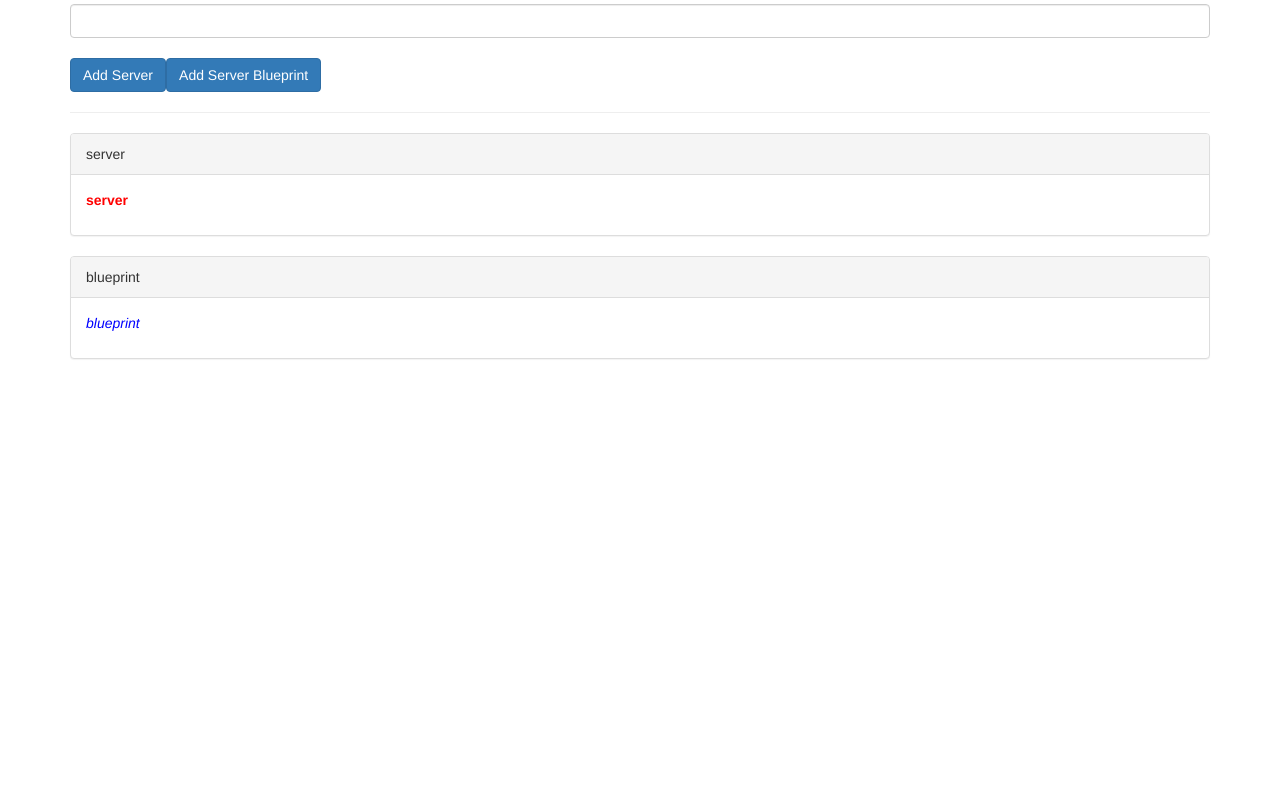
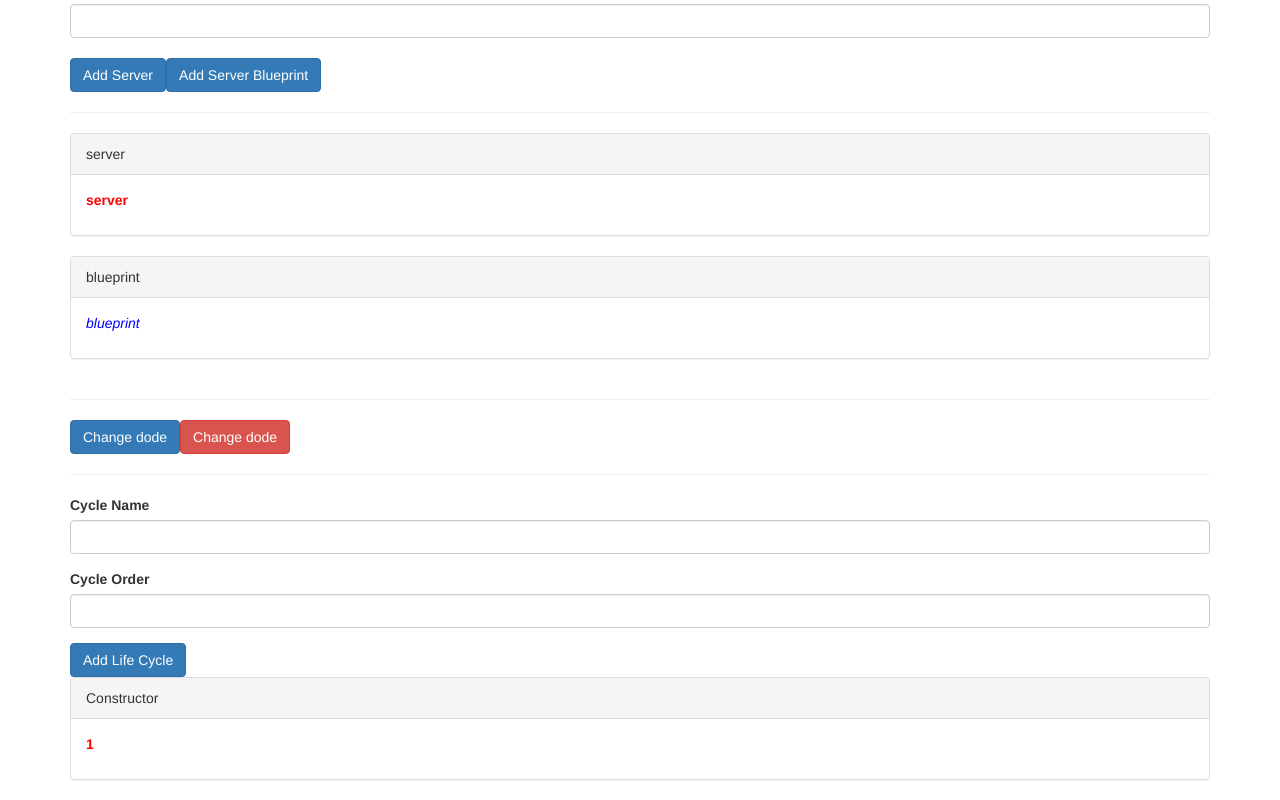
Before and after one commit to shiva508/studet-pool-plan-ui, an Angular app: page /componentsdeepdive in a window 1280 px wide. Shown: the part 250-1050 px from the top of the page. Before the commit the page ends 800 px from the top, so only its background shows below. Built offline with nearby package versions, Linux system fonts and the light colour scheme.

Commit message:
life cycle

```diff
--- a/src/app/app.module.ts
+++ b/src/app/app.module.ts
@@ -32,6 +32,8 @@ import { SpheaderComponent } from './studentfood/spheader/spheader.component';
 import { ComponentDeepDiveComponent } from './components/practice/component-deep-dive/component-deep-dive.component';
 import { CockpitComponent } from './components/practice/component-deep-dive/cockpit/cockpit.component';
 import { ServerElementComponent } from './components/practice/component-deep-dive/server-element/server-element.component';
+import { ComponentLifecycleComponent } from './components/practice/component-deep-dive/component-lifecycle/component-lifecycle.component';
+import { ComponentLifecycleFormComponent } from './components/practice/component-deep-dive/component-lifecycle-form/component-lifecycle-form.component';
 
 @NgModule({
   declarations: [
@@ -63,7 +65,9 @@ import { ServerElementComponent } from './components/practice/component-deep-div
     SpheaderComponent,
     ComponentDeepDiveComponent,
     CockpitComponent,
-    ServerElementComponent
+    ServerElementComponent,
+    ComponentLifecycleComponent,
+    ComponentLifecycleFormComponent
   ],
   imports: [
     BrowserModule,
--- a/src/app/components/practice/component-deep-dive/component-deep-dive.component.html
+++ b/src/app/components/practice/component-deep-dive/component-deep-dive.component.html
@@ -6,10 +6,21 @@
   <hr>
   <div class="row">
     <app-server-element *ngFor="let serverElement of serverElements" [severModel]="serverElement">
-       <p>
+       <p #contentChildLocalReferance>
          <strong *ngIf="serverElement.type === 'server'" style="color: red">{{ serverElement.content }}</strong>
          <em *ngIf="serverElement.type === 'blueprint'">{{ serverElement.content }}</em>
        </p>
       </app-server-element>
   </div>
+  <hr>
+  <button class="btn btn-primary" (click)="onchangeFrist()">Change dode</button>
+  <button class="btn btn-danger" (click)="onDesrtoyFrist()">Change dode</button>
+  <hr>
+  <div class="row">
+    <app-component-lifecycle-form (saveLifeCycle)="onAddNewLifeCycle($event)"></app-component-lifecycle-form>
+  </div>
+  <div class="row">
+    <app-component-lifecycle *ngFor="let cycle of cycles" [cycle]="cycle" [cycleName]="cycle.cycleName">
+    </app-component-lifecycle>
+  </div>
 </div>
--- a/src/app/components/practice/component-deep-dive/component-deep-dive.component.ts
+++ b/src/app/components/practice/component-deep-dive/component-deep-dive.component.ts
@@ -1,5 +1,6 @@
-import { Component, OnInit } from '@angular/core';
+import { Component, ContentChild, OnInit } from '@angular/core';
 import { SeverModel } from '../server.model';
+import { LifeCycleModel } from './life-cycle-model';
 
 @Component({
   selector: 'app-component-deep-dive',
@@ -9,11 +10,13 @@ import { SeverModel } from '../server.model';
 export class ComponentDeepDiveComponent implements OnInit {
 
   serverElements: SeverModel[] = [new SeverModel('server', 'server', 'server'), new SeverModel('blueprint', 'blueprint', 'blueprint')];
-
+  cycles: LifeCycleModel[] = [new LifeCycleModel('Constructor', '1')];
+  @ContentChild('contentChildLocalReferance') contentChildLocalReferance: any;
 
   constructor() { }
 
   ngOnInit(): void {
+
   }
 
   onServerAdded(serverData: {serverName:string,serverContent:string}) {
@@ -24,4 +27,15 @@ export class ComponentDeepDiveComponent implements OnInit {
     this.serverElements.push(new SeverModel('blueprint', bluePrintData.bluePrintName, bluePrintData.bluePrintContent));
   }
 
+  onAddNewLifeCycle(lifeCycle: { cycleName: string, cycleOrder: string }) {
+    this.cycles.push(new LifeCycleModel(lifeCycle.cycleName, lifeCycle.cycleOrder))
+  }
+
+  onchangeFrist() {
+    this.cycles[0].cycleName = "Huups";
+  }
+
+  onDesrtoyFrist() {
+    this.cycles.splice(0, 1);
+  }
 }
--- /dev/null
+++ b/src/app/components/practice/component-deep-dive/component-lifecycle-form/component-lifecycle-form.component.html
@@ -0,0 +1,11 @@
+<div class="col-xs-12">
+  <div class="form-group">
+      <label for="cycleName">Cycle Name</label>
+      <input type="text" id="cycleName" class="form-control" [(ngModel)]="cycleNameInput">
+  </div>
+  <div class="form-group">
+      <label for="cycleOrder">Cycle Order</label>
+      <input type="text" id="cycleOrder" class="form-control" [(ngModel)]="cycleOrderInput">
+  </div>
+  <button class="btn btn-primary" (click)="addNewLifeCycle()">Add Life Cycle</button>
+</div>
--- /dev/null
+++ b/src/app/components/practice/component-deep-dive/component-lifecycle-form/component-lifecycle-form.component.ts
@@ -0,0 +1,24 @@
+import { Component, EventEmitter, OnInit, Output } from '@angular/core';
+
+@Component({
+  selector: 'app-component-lifecycle-form',
+  templateUrl: './component-lifecycle-form.component.html',
+  styleUrls: ['./component-lifecycle-form.component.css']
+})
+export class ComponentLifecycleFormComponent implements OnInit {
+  @Output() saveLifeCycle = new EventEmitter<any>();
+  cycleNameInput: string = '';
+  cycleOrderInput: string = '';
+  constructor() { }
+
+  ngOnInit(): void {
+  }
+
+  addNewLifeCycle() {
+    this.saveLifeCycle.emit({
+      cycleName: this.cycleNameInput,
+      cycleOrder:this.cycleOrderInput
+    })
+  }
+
+}
--- /dev/null
+++ b/src/app/components/practice/component-deep-dive/component-lifecycle/component-lifecycle.component.html
@@ -0,0 +1,11 @@
+<div class="col-xs-12">
+  <div class="panel panel-default">
+    <!-- <div class="panel-heading">{{ cycle.cycleName }}</div> -->
+    <div class="panel-heading" #cycleNameLocalReferance>{{ cycleName }}</div>
+    <div class="panel-body">
+      <p>
+        <strong style="color: red">{{ cycle.cycleOrder }}</strong>
+      </p>
+    </div>
+  </div>
+</div>
--- /dev/null
+++ b/src/app/components/practice/component-deep-dive/component-lifecycle/component-lifecycle.component.ts
@@ -0,0 +1,49 @@
+import { AfterContentChecked, AfterContentInit, AfterViewChecked, AfterViewInit, Component, ContentChild, DoCheck, Input, OnChanges, OnDestroy, OnInit, SimpleChange, ViewChild } from '@angular/core';
+import { LifeCycleModel } from '../life-cycle-model';
+
+@Component({
+  selector: 'app-component-lifecycle',
+  templateUrl: './component-lifecycle.component.html',
+  styleUrls: ['./component-lifecycle.component.css']
+})
+export class ComponentLifecycleComponent implements OnInit, DoCheck,AfterContentInit,AfterContentChecked,AfterViewInit,AfterViewChecked,OnDestroy {
+  @Input() cycle: LifeCycleModel = new LifeCycleModel('', '');
+  @Input() cycleName: string = '';
+  @ViewChild('cycleNameLocalReferance', { static: true }) cycleNameLocalReferance: any;
+  @ContentChild('contentChildLocalReferance') contentChildLocalReferance: any;
+
+  constructor() { console.log('constructor') }
+
+  ngOnChanges(change: SimpleChange) {
+    console.log("Changes");
+    console.log(change)
+  }
+
+  ngOnInit(): void {
+    console.log('init()')
+    console.log('OHHH:' + this.cycleNameLocalReferance.nativeElement.textContent)
+     console.log('gdg' + this.contentChildLocalReferance)
+  }
+  ngDoCheck() {
+    console.log('ngDoCheck()')
+  }
+
+  ngAfterContentInit() {
+    console.log('ngAfterContentInit()')
+  }
+  ngAfterContentChecked() {
+    console.log('ngAfterContentChecked()')
+  }
+  ngAfterViewInit() {
+    console.log('ngAfterViewInit()')
+    console.log('OHHH:' + this.cycleNameLocalReferance.nativeElement.textContent)
+     console.log('gdg' + this.contentChildLocalReferance)
+  }
+  ngAfterViewChecked=() =>{
+    console.log('ngAfterViewChecked()')
+  }
+
+  ngOnDestroy() {
+    console.log('ngOnDestroy()')
+  }
+}
--- /dev/null
+++ b/src/app/components/practice/component-deep-dive/life-cycle-model.ts
@@ -0,0 +1,8 @@
+export class LifeCycleModel{
+    cycleName: string = '';
+    cycleOrder: string = '';
+    constructor(cycleName: string, cycleOrder: string) {
+        this.cycleName = cycleName;
+        this.cycleOrder = cycleOrder;
+    }
+}
--- a/src/app/components/practice/component-deep-dive/server-element/server-element.component.ts
+++ b/src/app/components/practice/component-deep-dive/server-element/server-element.component.ts
@@ -1,4 +1,4 @@
-import { Component, Input, OnInit } from '@angular/core';
+import { Component, ContentChild, Input, OnChanges, OnInit, SimpleChange } from '@angular/core';
 import { SeverModel } from '../../server.model';
 @Component({
   selector: 'app-server-element',
@@ -8,10 +8,13 @@ import { SeverModel } from '../../server.model';
 export class ServerElementComponent implements OnInit {
 
   @Input('severModel') element: SeverModel = new SeverModel('', '', '');
-
-  constructor() { }
-
+  @ContentChild('contentChildLocalReferance') contentChildLocalReferance: any;
+  constructor() {
+  }
+  ngOnChanges(changes: SimpleChange) {
+  }
   ngOnInit(): void {
   }
 
+
 }
```
Also changed, not shown: src/app/components/practice/component-deep-dive/component-lifecycle-form/component-lifecycle-form.component.css (added), src/app/components/practice/component-deep-dive/component-lifecycle/component-lifecycle.component.css (added), 2 other files (tests, documents, lock files or other folders).
